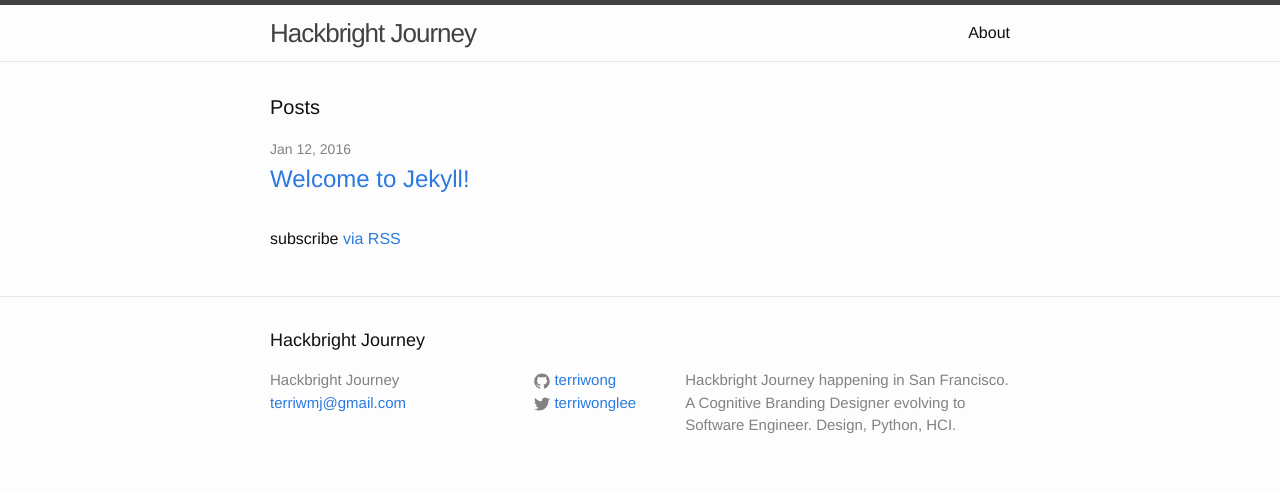
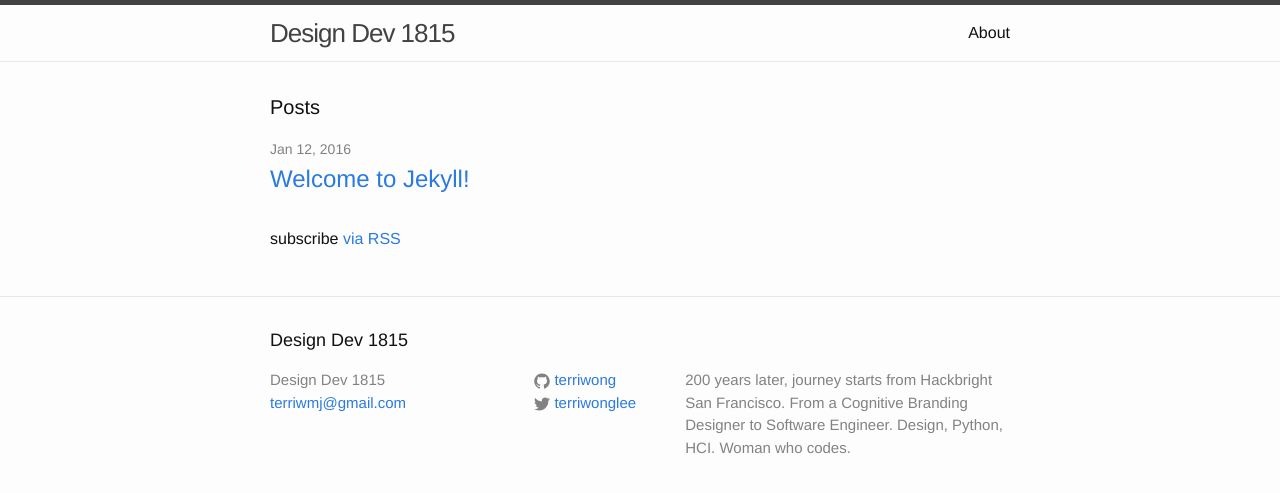
Before and after one commit to terriwong/terriwong.github.io, a Jekyll site: the page built from index.html, in a window 1280 px wide. Shown: the top 493 px of the page. Built offline with Jekyll 4.4.1, drawn with Linux system fonts in a browser that asks for light colours.

Commit message:
_config.yml updated.

```diff
--- a/_config.yml
+++ b/_config.yml
@@ -6,12 +6,12 @@
 # 'jekyll serve'. If you change this file, please restart the server process.
 
 # Site settings
-title: Hackbright Journey
+title: Design Dev 1815
 email: terriwmj@gmail.com
 description: # this means to ignore newlines until "baseurl:"
-  Hackbright Journey happening in San Francisco.
-  A Cognitive Branding Designer evolving to Software Engineer.
-  Design, Python, HCI.
+  200 years later, journey starts from Hackbright San Francisco.
+  From a Cognitive Branding Designer to Software Engineer.
+  Design, Python, HCI. Woman who codes.
 baseurl: "" # the subpath of your site, e.g. /blog
 url: "http://terriwong.github.io" # the base hostname & protocol for your site
 twitter_username: terriwonglee
```
